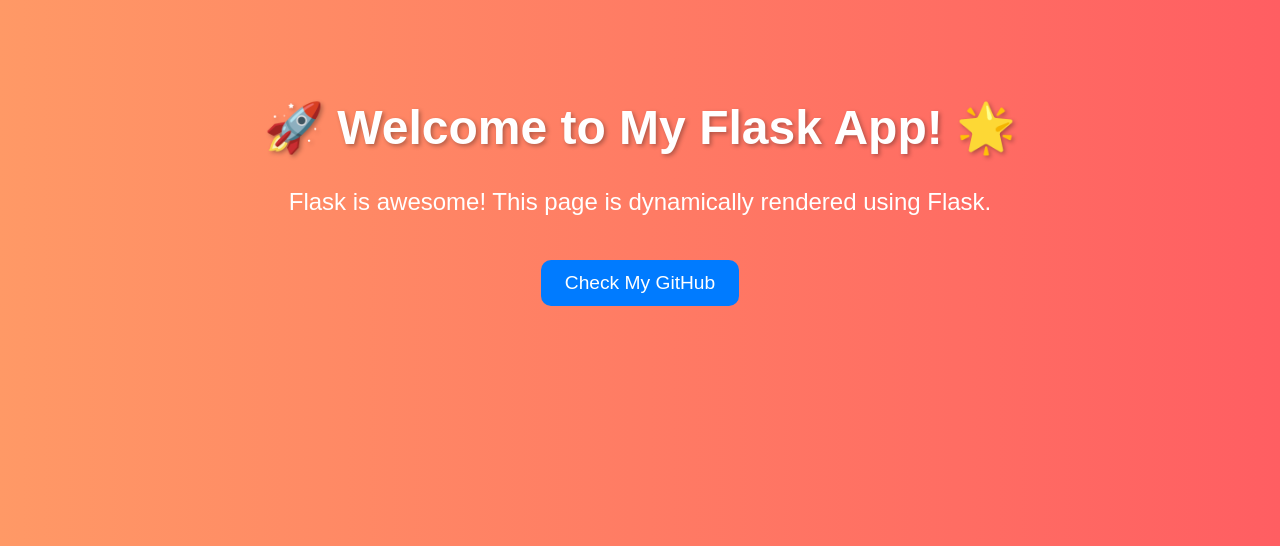
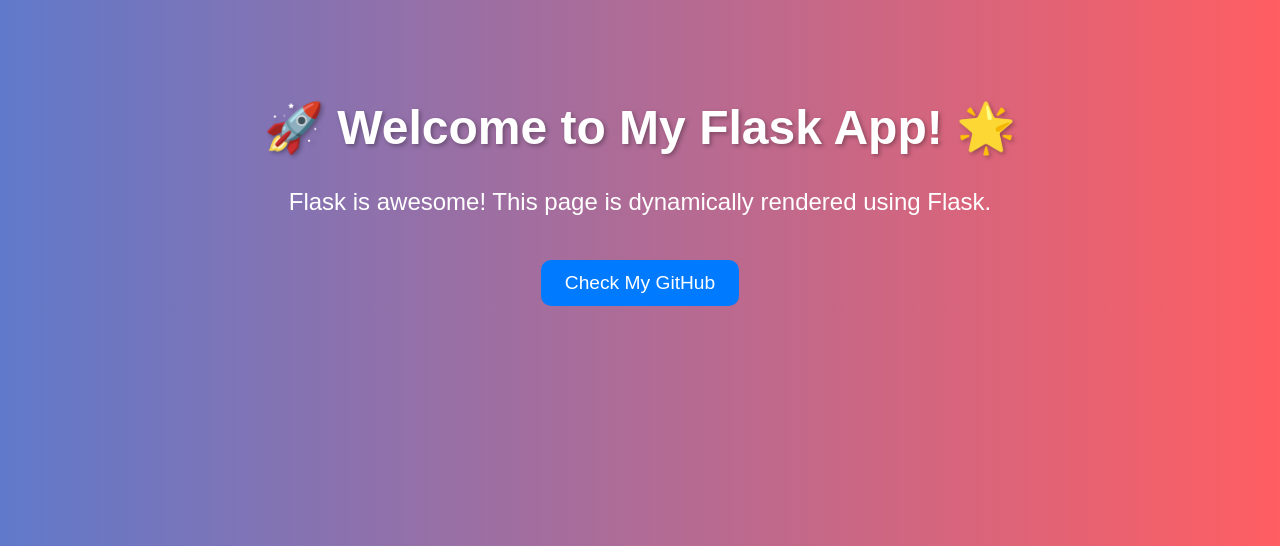
Before and after one commit to Shiva-Prasad-Naroju/CICD-practice-, a Flask app: page / in a window 1280 px wide. Shown: the top 546 px of the page. Run offline with Flask 3, Linux system fonts and the light colour scheme.

Commit message:
html changed

```diff
--- a/templates/index.html
+++ b/templates/index.html
@@ -8,7 +8,7 @@
         body {
             font-family: Arial, sans-serif;
             text-align: center;
-            background: linear-gradient(to right, #ff9966, #ff5e62);
+            background: linear-gradient(to right, #6079ca, #ff5e62);
             color: white;
             margin: 0;
             padding: 0;
```
